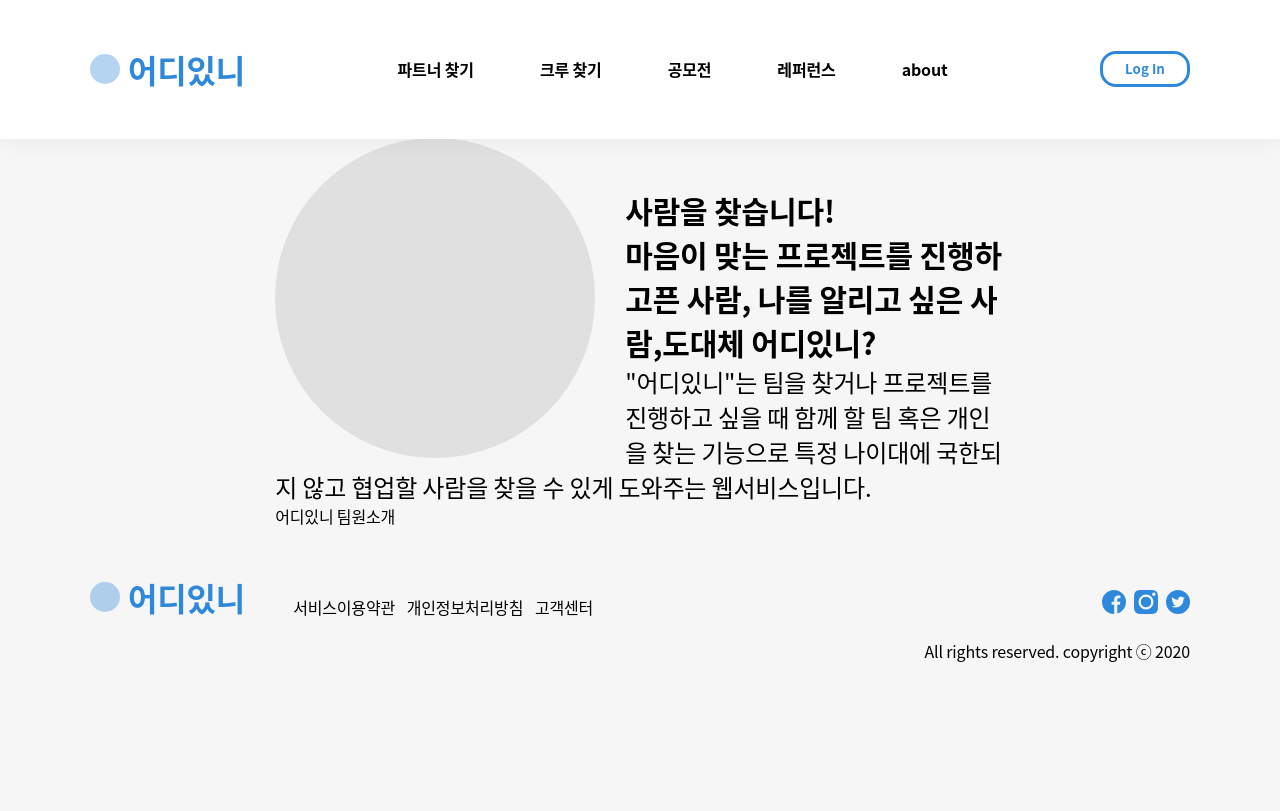
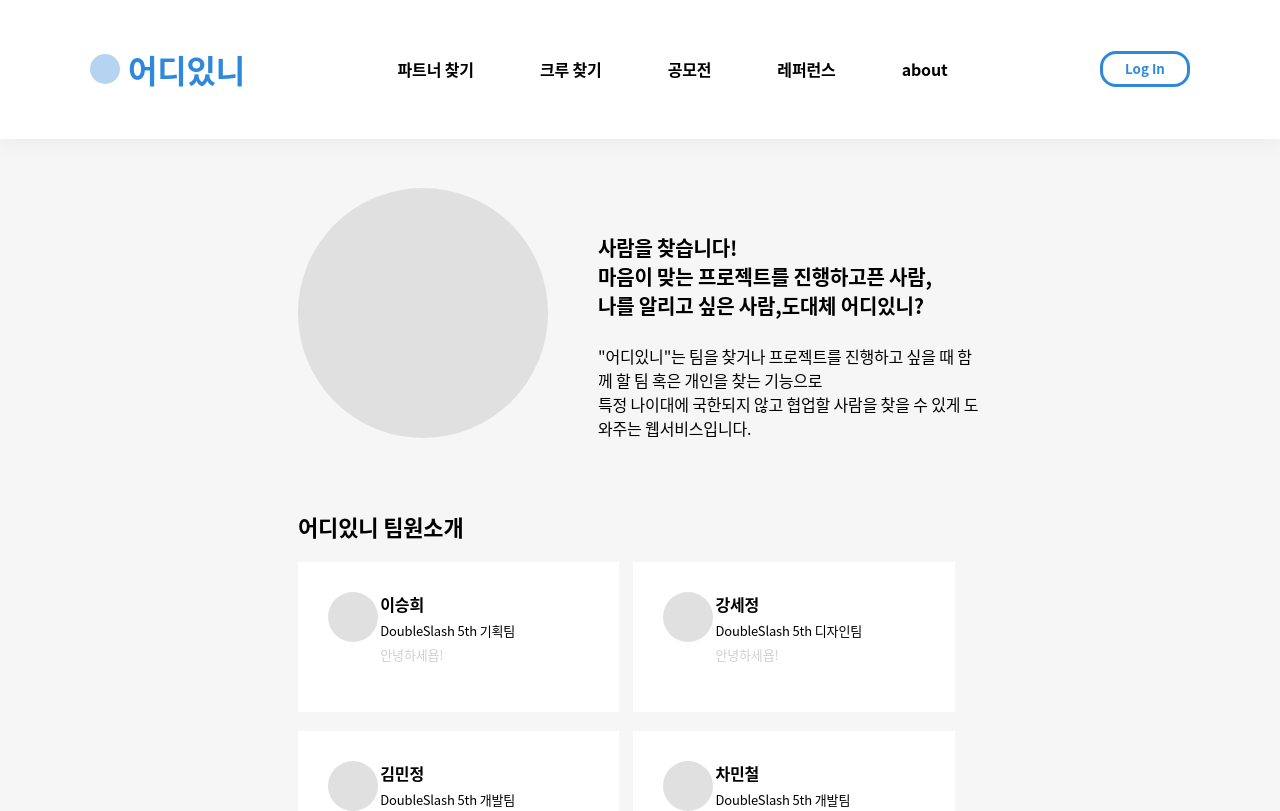
Before and after one commit to Double-Slash/5th-mini-team1-web, a Vue app in the folder front/: page /about in a window 1280 px wide. Shown: the top 811 px of the page. Built offline with nearby package versions, Linux system fonts and the light colour scheme.

Commit message:
[변경] : AboutView Page 스케치 1차 완료

```diff
--- a/front/src/views/AboutMain.vue
+++ b/front/src/views/AboutMain.vue
@@ -1,47 +1,114 @@
 <template>
   <div id="about">
-    <div class='header'>
-      <img src="../assets/img/profile.png" width="320" height="320"/>
+    <div class='about-header'>
+      <img src="../assets/img/profile.png" width="250" height="250"/>
       <div class='title'>사람을 찾습니다!<br>
-      마음이 맞는 프로젝트를 진행하고픈 사람,
+      마음이 맞는 프로젝트를 진행하고픈 사람,<br>
       나를 알리고 싶은 사람,도대체 어디있니?
-      </div>
+      </div><br>
       <div class='subtitle'>
-      "어디있니"는 팀을 찾거나 프로젝트를 진행하고 싶을 때 함께 할 팀 혹은 개인을 찾는 기능으로
+      "어디있니"는 팀을 찾거나 프로젝트를 진행하고 싶을 때 함께 할 팀 혹은 개인을 찾는 기능으로<br>
       특정 나이대에 국한되지 않고 협업할 사람을 찾을 수 있게 도와주는 웹서비스입니다.
       </div>
       <div style='clear:both;'></div>
     </div>
 
-    어디있니 팀원소개
-    <div>
-
+    <div class='about-content'>
+        <p class='introduce'>어디있니 팀원소개</p>
+        <ProfileCard v-for="profile in develInfo" :key="profile.id" :info="profile"></ProfileCard>
     </div>
   </div>
 </template>
 
 <script>
+import ProfileCard from '@/components/PostCard/ProfileCard.vue';
+
 export default {
+  data() {
+    return {
+      develInfo: [
+        {
+          img: 'profile.png',
+          name: '이승희',
+          group: 'DoubleSlash 5th 기획팀',
+          content: '안녕하세욥!',
+        },
+        {
+          img: 'profile.png',
+          name: '강세정',
+          group: 'DoubleSlash 5th 디자인팀',
+          content: '안녕하세욥!',
+        },
+        {
+          img: 'profile.png',
+          name: '김민정',
+          group: 'DoubleSlash 5th 개발팀',
+          content: '안녕하세욥!',
+        },
+        {
+          img: 'profile.png',
+          name: '차민철',
+          group: 'DoubleSlash 5th 개발팀',
+          content: '안녕하세욥!',
+        },
+        {
+          img: 'profile.png',
+          name: '이은혜',
+          group: 'DoubleSlash 5th 개발팀',
+          content: '안녕하세욥!',
+        },
+        {
+          img: 'profile.png',
+          name: '조찬민',
+          group: 'DoubleSlash 5th 개발팀',
+          content: '안녕하세욥!',
+        },
+        {
+          img: 'profile.png',
+          name: '이동주',
+          group: 'DoubleSlash 5th 개발팀',
+          content: '안녕하세욥!',
+        },
+      ],
+    };
+  },
+  components: {
+    ProfileCard,
+  },
 };
 </script>
 
 <style scoped>
 #about{
-  width:80%;
+  padding-top:50px;
+  width:75%;
   margin: 0px auto;
   text-align: left;
 }
-.header img{
+/* header start */
+.about-header img{
   border-radius: 500px;
-  margin-right:30px;
+  margin-right:50px;
   float:left;
 }
 .title{
-  padding-top:50px;
-  font-size:30px;
+  padding-top:45px;
+  font-size:20px;
   font-weight: bold;
 }
 .subtitle{
-  font-size:24px;
+  font-size:16px;
 }
+/* header end */
+/* content start */
+.about-content{
+  margin-top:70px;
+}
+.about-content > p{
+  font-size:22px;
+  font-weight: bold;
+  margin-bottom:20px;
+}
+/* content end */
+
 </style>
```
